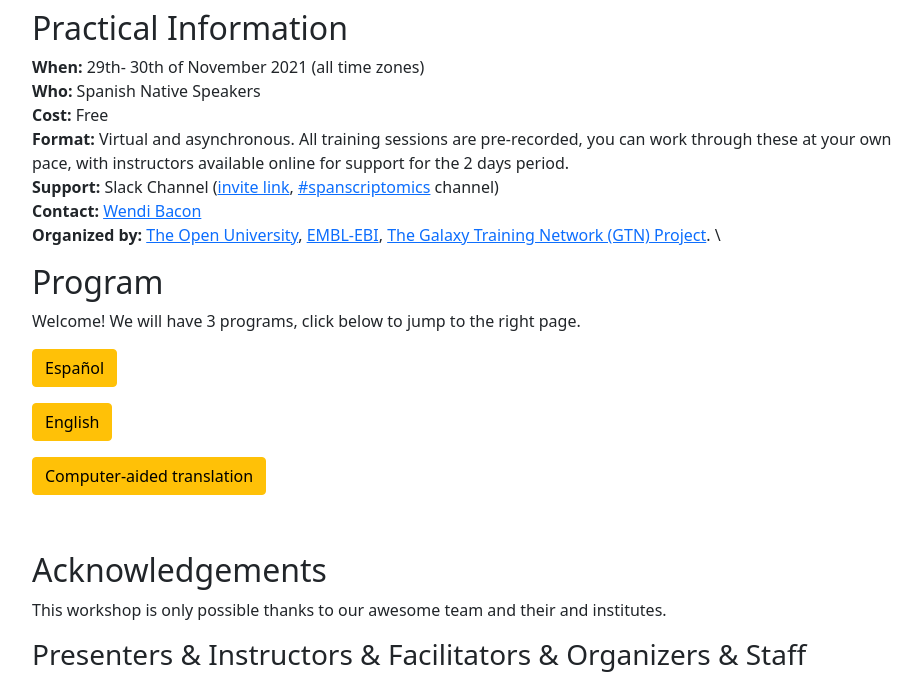
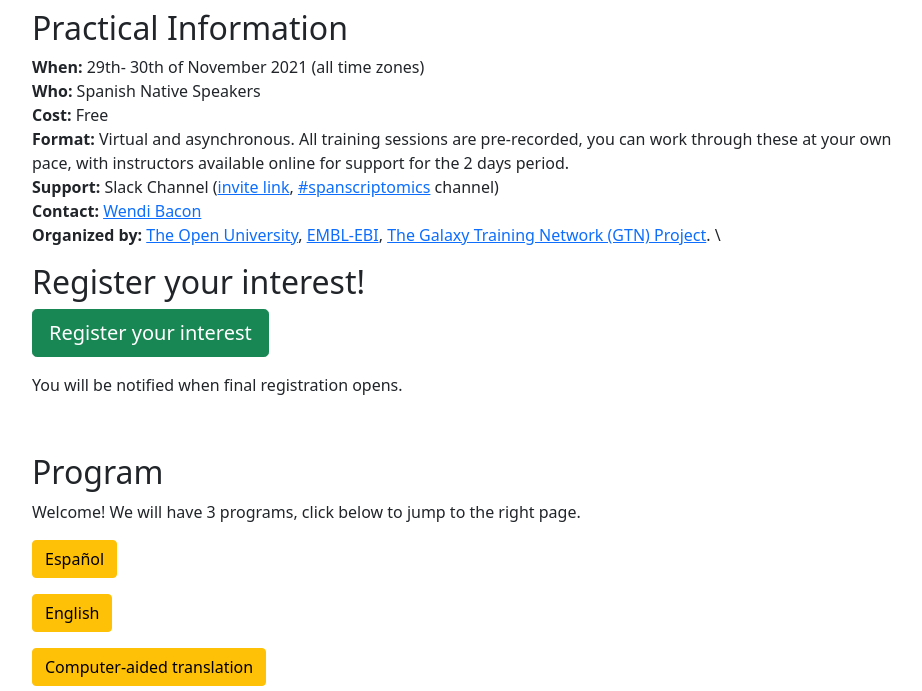
Before and after one commit to subinamehta/galaxy-workshop, a Jekyll site: the page built from events/spanscriptomics/index.md, in a window 1280 px wide and 900 px high, scrolled down 2473 px, cut to the strip 0-691 px from the top of the window. Shown: the whole strip, without its empty margins (168-1090 px from the left). Built offline with Jekyll 4.4.1, drawn with Linux system fonts in a browser that asks for light colours.

Commit message:
fix link

```diff
--- a/events/spanscriptomics/index.md
+++ b/events/spanscriptomics/index.md
@@ -35,7 +35,7 @@ Recuerda que habrá un equipo capacitado y experto durante el curso dedicado a g
 ## Registrar tu interés!
 
 
-<a href="page.interestform"><button type="button" class="btn btn-success btn-lg">registrar tu interésa</button></a>
+<a href="{{page.interestform}}"><button type="button" class="btn btn-success btn-lg">registrar tu interésa</button></a>
 
 
 <br/>
@@ -96,6 +96,17 @@ We hope you remember that there is a trained, expert team during the course dedi
 **Organized by:** [The Open University](https://www.openuniversity.edu/), [EMBL-EBI](https://www.ebi.ac.uk/), [The Galaxy Training Network (GTN) Project](https://training.galaxyproject.org/training-material/hall-of-fame). \\
 
 
+## Register your interest!
+
+
+<a href="{{page.interestform}}"><button type="button" class="btn btn-success btn-lg">Register your interest</button></a>
+
+You will be notified when final registration opens.
+
+<br/>
+
+
+
 ## Program
 
 Welcome! We will have 3 programs, click below to jump to the right page.
```
